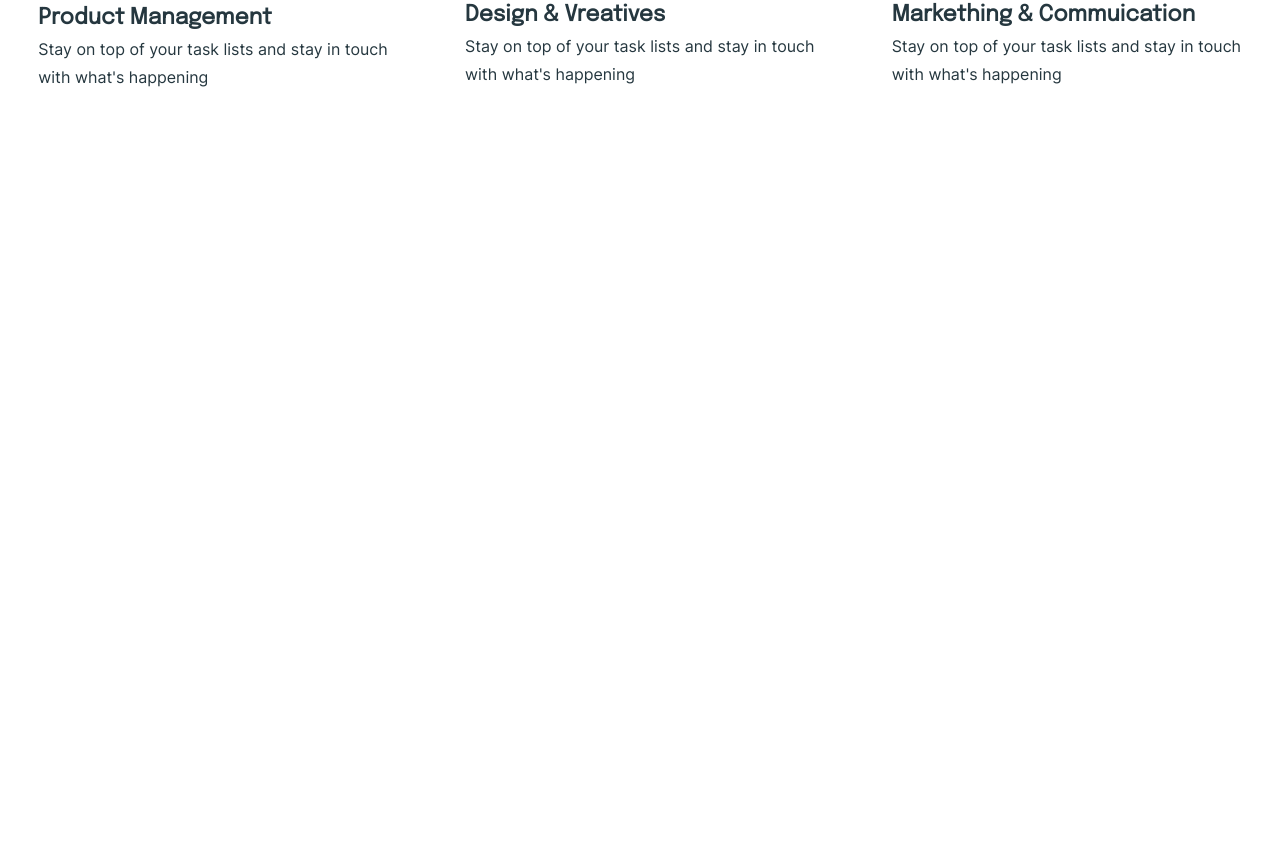
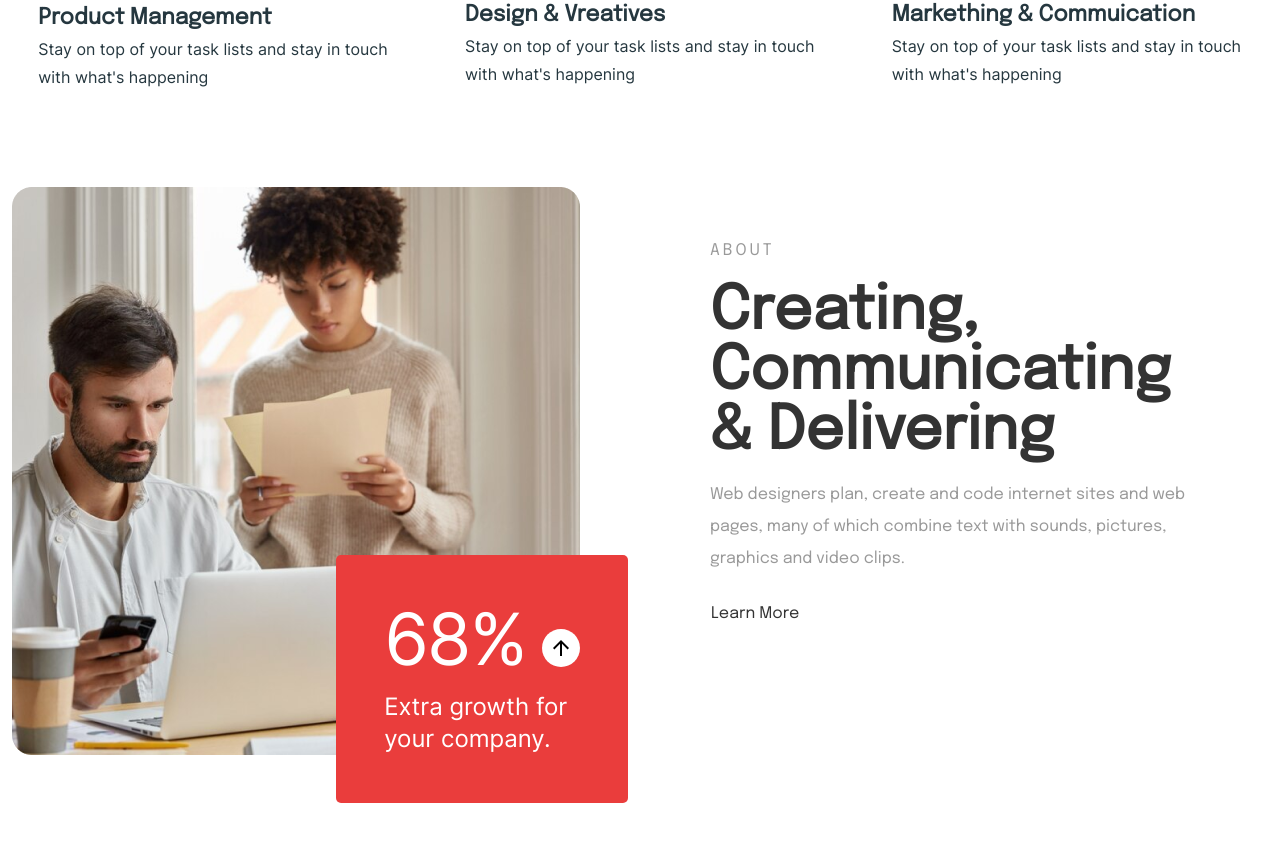
Before and after one commit to leojune12/hardwell-landing-page, a Nuxt app: page / in a window 1280 px wide. Shown: the part 1187-2028 px from the top of the page. Before the commit the page ends 1326 px from the top, so only its background shows below. Built offline with nearby package versions, Linux system fonts and the light colour scheme.

Commit message:
Add about section

```diff
--- /dev/null
+++ b/components/About.vue
@@ -0,0 +1,139 @@
+<template>
+    <div class="container-xxl py-5">
+        <div class="row gy-5">
+            <div class="col-md-6">
+                <div class="d-flex position-relative justify-content-end img-section pe-0 pe-md-4 pe-lg-5 pb-0 pb-md-4 pb-lg-5">
+                    <img src="/images/about.png" alt="" class="object-fit-lg-contain img-fluid mx-auto">
+                    <div class="growth-card p-4 p-lg-5 position-absolute">
+                        <div class="value d-flex align-items-end mb-3 text-6xl text-md-7xl">
+                            68%
+                            <div class="up-arrow-container d-flex align-items-center justify-content-center ms-3 mb-2">
+                                <img src="/images/up-arrow.svg" width="24" height="24" alt="">
+                            </div>
+                        </div>
+                        <div class="description text-xl text-md-2xl">
+                            Extra growth for <br> your company.
+                        </div>
+                    </div>
+                </div>
+            </div>
+            <div class="col-md-6 text-center text-md-start pt-5">
+                <div class="text-section mx-auto">
+                    <div class="about-text text-center text-md-start mb-3">
+                        About
+                    </div>
+                    <div class="primary-text text-4xl text-md-5xl text-lg-6xl mb-3">
+                        Creating, Communicating <br> & Delivering
+                    </div>
+                    <div class="secondary-text mb-3">
+                        Web designers plan, create and code internet sites and web pages, many of which combine text with sounds, pictures, graphics and video clips.
+                    </div>
+                    <div>
+                        <a href="#" class="btn learn-more-btn px-3 px-md-0">
+                            Learn More
+                        </a>
+                    </div>
+                </div>
+            </div>
+        </div>
+    </div>
+</template>
+<script>
+export default {
+
+}
+</script>
+<style lang="scss" scoped>
+    @import "~/assets/scss/mixins/breakpoints";
+
+    .img-section {
+
+        .growth-card {
+            border-radius: 5px;
+            background: #EA3D3C;
+            bottom: -32px;
+            right: 0px;
+
+            .value {
+                color: var(--set-1-color-34, #FFF);
+                /* Regular/70px */
+                font-family: Inter;
+                // font-size: 70px;
+                font-style: normal;
+                font-weight: 400;
+                // line-height: 56px; /* 110% */
+                letter-spacing: -2px;
+
+                .up-arrow-container {
+                    width: 38px;
+                    height: 38px;
+                    background: #FFFFFF;
+                    border-radius: 100%;
+                }
+            }
+
+            .description {
+                color: var(--set-1-color-34, #FFF);
+                /* Regular/24px */
+                font-family: Inter;
+                // font-size: 24px;
+                font-style: normal;
+                font-weight: 400;
+                // line-height: 36px; /* 150% */
+            }
+        }
+    }
+
+    @include media-breakpoint-up(md) {
+        .img-section {
+
+            .growth-card {
+                bottom: 0px;
+                right: 0px;
+            }
+        }
+    }
+
+    .text-section {
+
+        max-width: 500px;
+
+        .about-text {
+            color: rgba(51, 51, 51, 0.50);
+            font-family: Epilogue;
+            font-size: 16px;
+            font-style: normal;
+            font-weight: 400;
+            line-height: 32px; /* 200% */
+            letter-spacing: 3px;
+            text-transform: uppercase;
+        }
+
+        .primary-text {
+            color: #333;
+            font-family: Epilogue;
+            // font-size: 56px;
+            font-style: normal;
+            font-weight: 700;
+            // line-height: 64px; /* 114.286% */
+        }
+
+        .secondary-text {
+            color: rgba(51, 51, 51, 0.50);
+            font-family: Epilogue;
+            font-size: 16px;
+            font-style: normal;
+            font-weight: 400;
+            line-height: 32px; /* 200% */
+        }
+
+        .learn-more-btn {
+            color: #333;
+            font-family: Epilogue;
+            font-size: 16px;
+            font-style: normal;
+            font-weight: 400;
+            line-height: 32px; /* 200% */
+        }
+    }
+</style>
--- a/pages/index.vue
+++ b/pages/index.vue
@@ -3,6 +3,7 @@
         <NavBar />
         <Hero />
         <Service />
+        <About />
     </div>
 </template>
 <script>
```
Also changed, not shown: public/images/about.png (added), public/images/up-arrow.svg (added).
